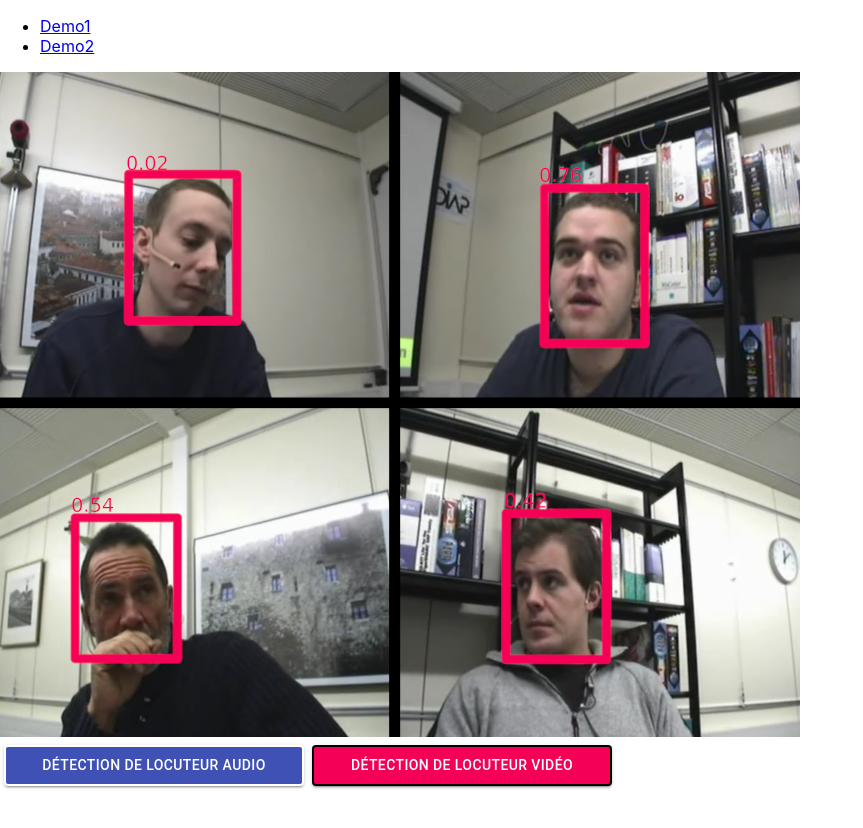
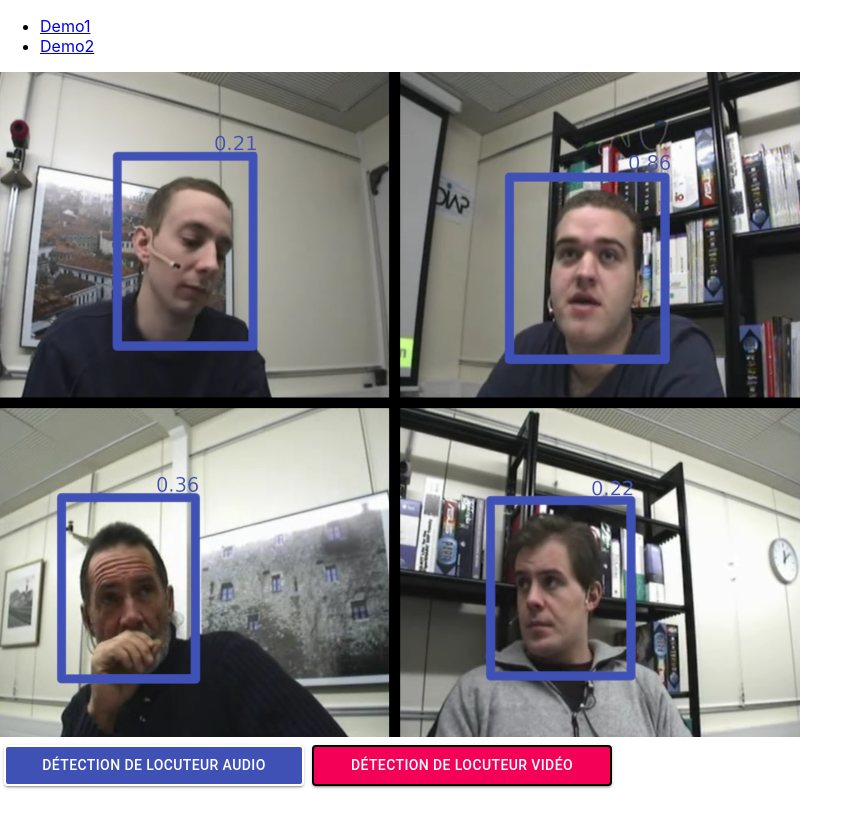
Before and after one commit to linto-project/linto-demo, a React (Create React App) app: page /demo1 in a window 1280 px wide. Both pictures are taken after a click on the button "DÉTECTION DE LOCUTEUR AUDIO". Shown: the top 828 px of the page, without its empty margins (0-863 px from the left). Built offline with nearby package versions, Linux system fonts and the light colour scheme.

Commit message:
minor fix

```diff
--- a/src/Pages/Demo.js
+++ b/src/Pages/Demo.js
@@ -34,11 +34,11 @@ const Demo = () => {
         )}
         {!isButtonSelected("video") && isButtonSelected("audio") && (
           // eslint-disable-next-line
-          <img src={imageAudio} width="800" height="665" />
+          <img src={imageVideo} width="800" height="665" />
         )}
         {isButtonSelected("video") && !isButtonSelected("audio") && (
           // eslint-disable-next-line
-          <img src={imageVideo} width="800" height="665" />
+          <img src={imageAudio} width="800" height="665" />
         )}
         {isButtonSelected("video") && isButtonSelected("audio") && (
           // eslint-disable-next-line
```
Also changed, not shown: 1 other file (tests, documents, lock files or other folders).
